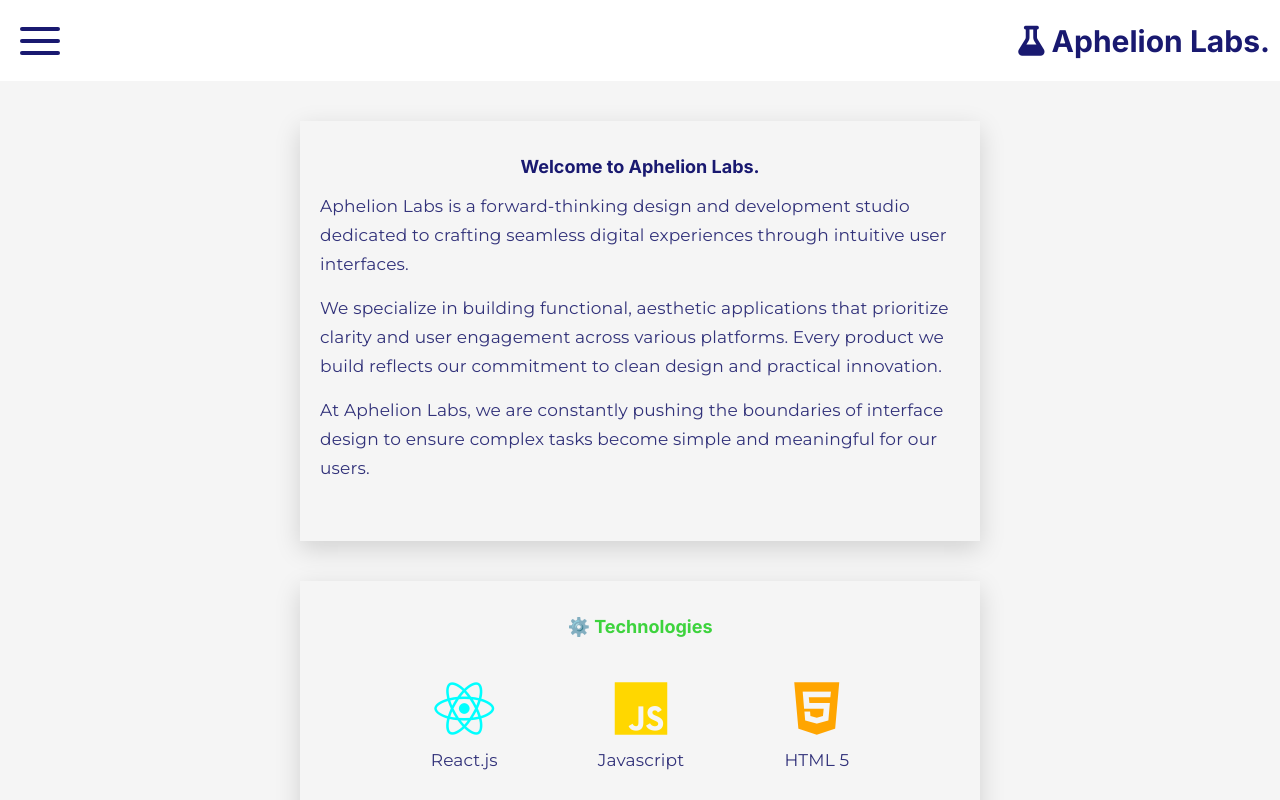
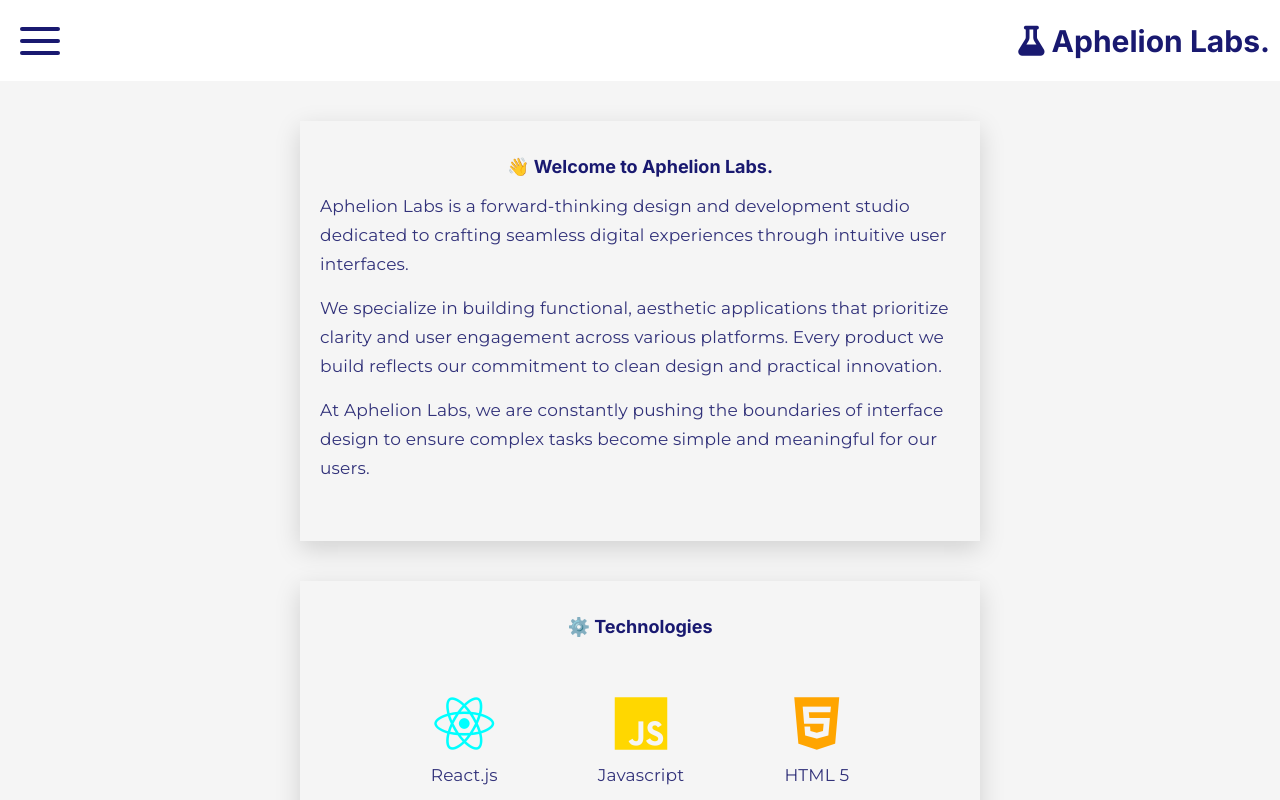
Before and after one commit to abk2191/aphelion-labs, a React (Vite) app: page / in a window 1280 px wide. Shown: the top 800 px of the page. Built offline with nearby package versions, Linux system fonts and the light colour scheme; a web font is replaced by a local one.

Commit message:
Added new features

```diff
--- a/src/App.jsx
+++ b/src/App.jsx
@@ -103,7 +103,7 @@ function App() {
 
       <div className="page-card-div">
         <div className="page-card">
-          <h2>Welcome to Aphelion Labs.</h2>
+          <h2>👋 Welcome to Aphelion Labs.</h2>
           <p>
             Aphelion Labs is a forward-thinking design and development studio
             dedicated to crafting seamless digital experiences through intuitive
@@ -126,7 +126,8 @@ function App() {
       </div>
       <div className="page-card-div">
         <div className="page-card">
-          <h2 style={{ color: "rgb(61, 211, 61)" }}>⚙️ Technologies</h2>
+          <h2>⚙️ Technologies</h2>
+          <div className="tech-stack-div">
             <div className="tech-stack">
               <div style={{ color: "cyan" }}>
                 <i class="fa-brands fa-react"></i>
@@ -143,6 +144,7 @@ function App() {
             </div>
           </div>
         </div>
+      </div>
     </>
   );
 }
--- a/src/index.css
+++ b/src/index.css
@@ -317,6 +317,13 @@ html {
   margin-top: 40px;
 }
 
+.tech-stack-div {
+  display: flex;
+  flex-direction: column;
+  align-items: center;
+  justify-content: center;
+}
+
 @media (max-width: 768px) {
   /* Styles for screens up to 768px wide (mobile) */
   .brand-name h3 {
```
Lines whose indentation alone changed are shown as unchanged.
